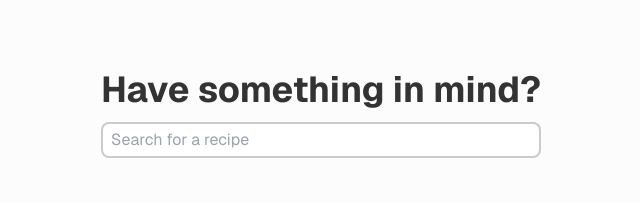
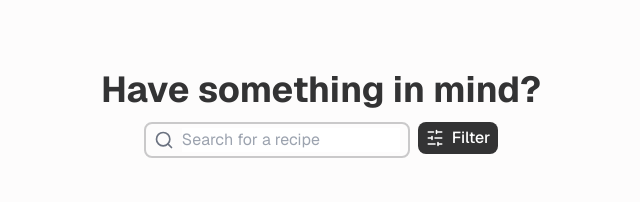
Before and after one commit to addomingo/Next-Recipe-Application, a Next.js app: page / in a window 1280 px wide. Shown: the part 750-952 px from the top of the page, without its empty margins (319-959 px from the left). Built offline with nearby package versions, Linux system fonts and the light colour scheme.

Commit message:
feat: create Filter UI

```diff
--- a/components/RecipeGridView.tsx
+++ b/components/RecipeGridView.tsx
@@ -2,10 +2,16 @@
 import { useEffect, useState } from "react";
 import RecipeCard from "./RecipeCard";
 import Recipe from "@/types/recipe";
+import { CircleX, Search, SlidersHorizontal } from "lucide-react";
 
 export default function RecipeGridView() {
     const [recipes, setRecipes] = useState<Recipe[]>([]);
     const [search, setSearch] = useState<string>("");
+    const [filterVisible, setFilterVisible] = useState<boolean>(false);
+
+    // filters
+    const [servings, setServings] = useState<number | "">("");
+    const [cookingTime, setCookingTime] = useState<number | "">("");
 
     useEffect(() => {
         fetch("/api/recipes")
@@ -19,17 +25,87 @@ export default function RecipeGridView() {
         .then(data => setRecipes(data));
     }, [search]);
 
+    const handleApplyFilters = async() => {
+        setFilterVisible(false);
+        try {
+            const response = await fetch(`/api/recipes?search=${search}&cookingTime=${cookingTime}&servings=${servings}`);
+
+            if (!response.ok) {
+                throw new Error(`Failed to fetch recipes`);
+            }
+
+            const data = await response.json();
+            setRecipes(data);
+        } catch (err) {
+            console.error("Error fetching recipes:", err);
+        } finally {
+        }
+    }
+
     return (
         <section className="h-screen flex flex-col items-center">
-            <div className="flex flex-col gap-3">
+            <div className="flex flex-col items-center gap-3">
                 <h2 className="text-BlackText font-bold text-4xl">Have something in mind?</h2>
+                <div className="flex gap-2">
+                    {/* search bar */}
+                    <div className="flex items-center gap-2 px-2 py-1 border-2 border-BlackText/25 rounded-lg">
+                        <Search size={20} className="text-gray-500"/>
                         <input
                             type="text"
                             placeholder="Search for a recipe"
                             value={search}
                             onChange={(e) => (setSearch(e.target.value))}
-                    className="px-2 py-1 border-2 border-BlackText/25 rounded-lg focus:outline-none"
+                            className="focus:outline-none"
                         />
+                    </div>
+                    {/* filter button and popup */}
+                    <div className="relative">
+                        <button
+                            className="flex gap-2 items-center bg-BlackText px-2 py-1 rounded-lg text-white font-medium"
+                            onClick={() => setFilterVisible((prev) => !prev)}
+                        >
+                            <SlidersHorizontal size={18} />
+                            Filter
+                        </button>
+                        {filterVisible && (
+                            <div className="absolute top-full left-0 mt-2 w-64 bg-white border-2 border-BlackText/25 rounded-lg shadow-lg z-50 p-4">
+                                {/* Customize filter options here */}
+                                <h4 className="text-xs text-BlackText font-semibold mb-1">Maximum Cooking Time</h4>
+                                <div className="flex gap-2 border border-BlackText/25 px-2 py-1 rounded-lg justify-between items-center">
+                                    <input
+                                        type="number"
+                                        value={cookingTime}
+                                        onChange={(e) => {
+                                            const val = e.target.value;
+                                            setCookingTime(val === "" ? "" : Number(val));
+                                        }}
+                                        placeholder="e.g. 30"
+                                        className="mr-2 focus:outline-none w-24"
+                                    />
+                                    <button onClick={() => (setCookingTime(""))}><CircleX size={18} className="text-gray-500 hover:text-BlackText"/></button>
+                                </div>
+                                <h4 className="text-xs text-BlackText font-semibold mt-3 mb-1">No. of Servings</h4>
+                                <div className="flex gap-2 border border-BlackText/25 px-2 py-1 rounded-lg justify-between items-center">
+                                    <input
+                                        type="number"
+                                        value={servings}
+                                        onChange={(e) => {
+                                            const val = e.target.value;
+                                            setServings(val === "" ? "" : Number(val));
+                                        }}
+                                        placeholder="e.g. 2"
+                                        className="mr-2 focus:outline-none w-24"
+                                    />
+                                    <button onClick={() => (setServings(""))}><CircleX size={18} className="text-gray-500 hover:text-BlackText"/></button>
+                                </div>
+                                <div className="mt-3 flex gap-2 justify-end">
+                                    <button className="bg-white text-sm px-3 py-1 rounded-lg border border-BlackText text-BlackText font-medium" onClick={() => setFilterVisible(false)}>Close</button>
+                                    <button className="bg-BlackText text-sm px-3 py-1 rounded-lg text-white font-medium" onClick={() => setFilterVisible(false)}>Apply</button>
+                                </div>
+                            </div>
+                        )}
+                    </div>
+                </div>
             </div>
             <div className="flex flex-row items-stretch justify-center gap-5 p-20 flex-wrap">
                 {recipes.map(recipe => (
--- a/package.json
+++ b/package.json
@@ -9,6 +9,7 @@
     "lint": "next lint"
   },
   "dependencies": {
+    "lucide-react": "^0.517.0",
     "next": "15.2.0",
     "react": "19.0.0",
     "react-dom": "19.0.0"
```
Also changed, not shown: 1 other file (tests, documents, lock files or other folders). Lines whose indentation alone changed are shown as unchanged.
